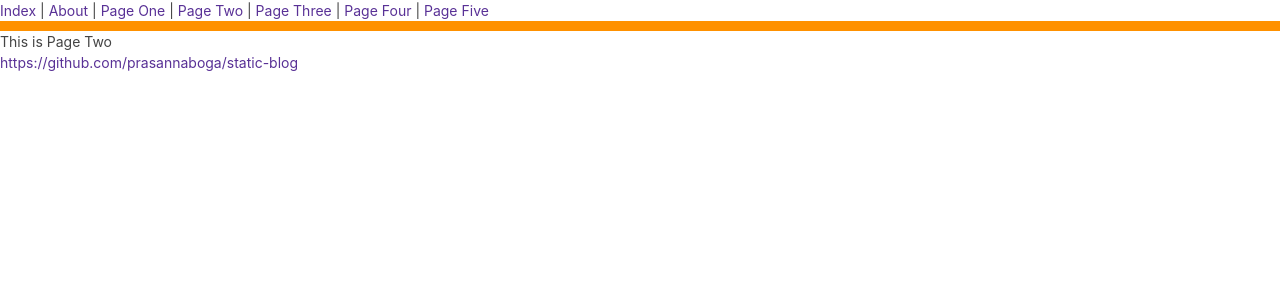
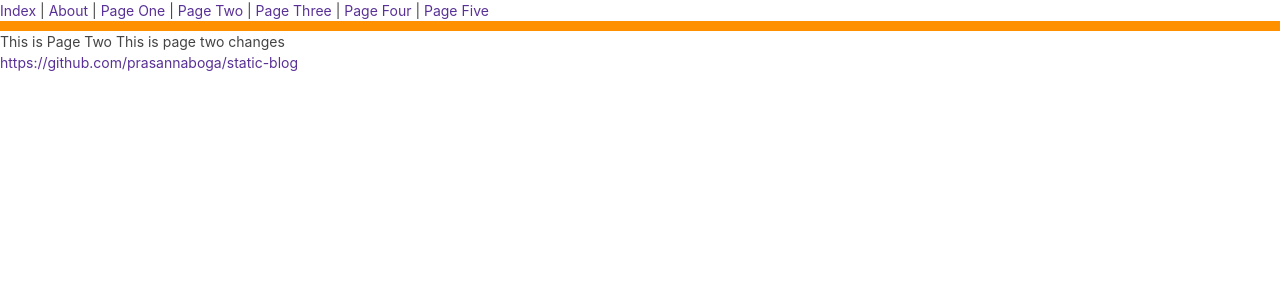
Before and after one commit to prasannaboga/static-blog, a Jekyll site: the page built from page-two.html, in a window 1280 px wide. Shown: the top 300 px of the page. Built offline with Jekyll 4.4.1, drawn with Linux system fonts in a browser that asks for light colours.

Commit message:
Page 2 changes

```diff
--- a/page-two.html
+++ b/page-two.html
@@ -4,3 +4,4 @@ title: Page Two
 ---
 
 This is Page Two
+This is page two changes
```
